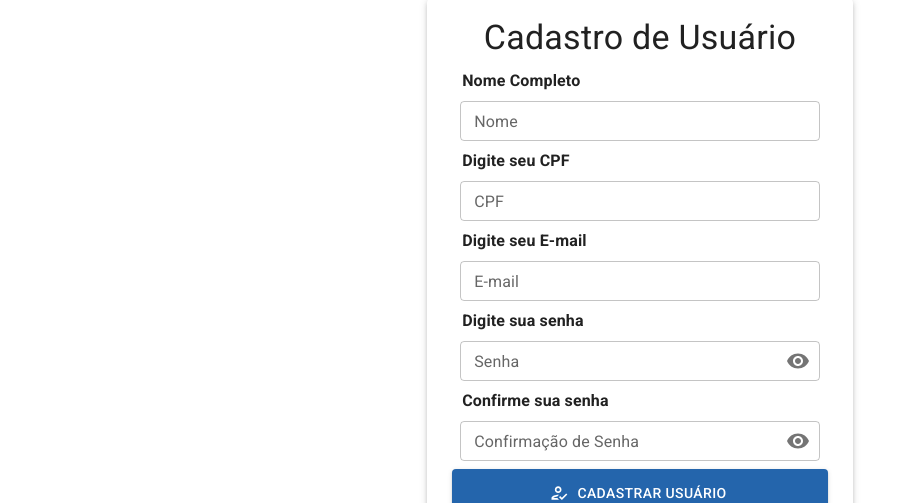
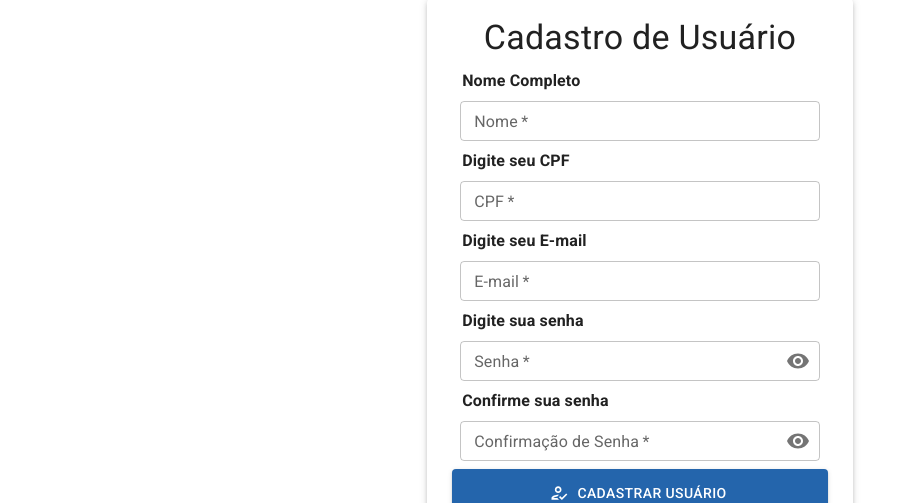
Before and after one commit to Andreloren/Note-System, a React (Vite) app: page /cadastro in a window 1280 px wide. Shown: the part 115-618 px from the top of the page, without its empty margins (0-918 px from the left). Built offline with nearby package versions, Linux system fonts and the light colour scheme.

Commit message:
Inputs e Buttons

```diff
--- a/src/page/cadastro/Cadastro.tsx
+++ b/src/page/cadastro/Cadastro.tsx
@@ -2,6 +2,7 @@ import * as React from "react";
 import { Box, Paper } from "@mui/material";
 import HowToRegOutlinedIcon from "@mui/icons-material/HowToRegOutlined";
 import { useNavigate } from "react-router-dom";
+import { useEffect, useState } from "react";
 
 import { Heading } from "../../shared/components/heading/Heading";
 import { boxStyledLog as boxStyledCad } from "../../shared/components/login/LoginStyled";
@@ -24,12 +25,20 @@ export interface Users extends UserLog {
 }
 
 export const Cadastro: React.FC = () => {
-  const [nome, setNome] = React.useState("");
-  const [cpf, setCpf] = React.useState("");
-  const [email, setEmail] = React.useState("");
-  const [senha, setSenha] = React.useState("");
-  const [repsenha, setRepsenha] = React.useState("");
-  const [dados, setDados] = React.useState<Users[]>(
+  const [nome, setNome] = useState("");
+  const [nomeValido, setNomeValido] = useState(false);
+
+  const [cpf, setCpf] = useState("");
+  const [cpfValido, setcpfValido] = useState(false);
+
+  const [email, setEmail] = useState("");
+  const [emailValido, setEmailValido] = useState(false);
+
+  const [senha, setSenha] = useState("");
+  const [repsenha, setRepsenha] = useState("");
+  const [senhaValido, setSenhaValido] = useState(false);
+
+  const [dados, setDados] = useState<Users[]>(
     JSON.parse(localStorage.getItem("Users") ?? "[]")
   );
   const navigate = useNavigate();
@@ -50,57 +59,69 @@ export const Cadastro: React.FC = () => {
         <Box sx={formBoxStyledCad}>
           <Label htmlFor="nome" texto="Nome Completo"></Label>
           <Input
+            obrigatorio={true}
             error={false}
             size="small"
             placeholder="Nome"
-            valor=""
+            valor={nome}
             textoAjuda=""
             cor="primary"
+            tipo="text"
             tamanhoInput="40ch"
             identificador="outlined-size-small"
-            onChange={(e) => setNome(e.target.value)}
+            meuOnChange={(e) => setNome(e.target.value)}
           />
           <Label htmlFor="cpf" texto="Digite seu CPF"></Label>
           <Input
+            obrigatorio={true}
             error={false}
             size="small"
             placeholder="CPF"
-            valor=""
+            valor={cpf}
             textoAjuda=""
             cor="primary"
+            tipo="text"
             tamanhoInput="40ch"
             identificador="outlined-size-normal"
-            onChange={(e) => setCpf(e.target.value)}
+            meuOnChange={(e) => setCpf(e.target.value)}
           />
           <Label htmlFor="email" texto="Digite seu E-mail"></Label>
           <Input
+            obrigatorio={true}
             error={false}
             size="small"
             placeholder="E-mail"
-            valor=""
+            valor={email}
             textoAjuda=""
             cor="primary"
+            tipo="email"
             tamanhoInput="40ch"
             identificador="outlined-size-normal"
-            onChange={(e) => setEmail(e.target.value)}
+            meuOnChange={(e) => setEmail(e.target.value)}
           />
           <Label htmlFor="senha" texto="Digite sua senha"></Label>
           <InputSenha
+            obrigatorio={true}
             sizeInput="small"
+            valor={senha}
             sizeLabel="small"
             cor="primary"
             placeholder="Senha"
             tamanhoInput="40ch"
             identificador="outlined-adornment-password"
+            meuOnChange={(e) => setSenha(e.target.value)}
           />
           <Label htmlFor="repSenha" texto="Confirme sua senha"></Label>
           <InputSenha
+            obrigatorio={true}
             sizeInput="small"
             sizeLabel="small"
             cor="primary"
+            valor={repsenha}
             placeholder="Confirmação de Senha"
             tamanhoInput="40ch"
             identificador="outlined-adornment-password"
+            meuOnChange={(e) => setRepsenha(e.target.value)}
           />
           <Button
             iconButton={<HowToRegOutlinedIcon />}
--- a/src/page/login/Login.tsx
+++ b/src/page/login/Login.tsx
@@ -35,9 +35,13 @@ export const Login: React.FC = () => {
         <Box sx={formBoxStyledLog}>
           <Label htmlFor="cpf" texto="Digite seu CPF"></Label>
           <Input
+            obrigatorio={true}
+            error={false}
+            // valor={cpf}
+            tipo="text"
+            // meuOnChange={(e) => setCpf(e.target.value)}
             size="medium"
             placeholder="CPF"
-            valor=""
             textoAjuda=""
             cor="primary"
             tamanhoInput="40ch"
@@ -45,6 +49,9 @@ export const Login: React.FC = () => {
           />
           <Label htmlFor="senha" texto="Digite sua senha"></Label>
           <InputSenha
+            obrigatorio={true}
+            // valor={senha}
+            // meuOnChange={(e) => setSenha(e.target.value)}
             cor="primary"
             placeholder="Senha"
             tamanhoInput="40ch"
@@ -58,6 +65,9 @@ export const Login: React.FC = () => {
             cor="primary"
             tamanho="medium"
             variacao="contained"
+            myOnClick={() => {
+              console.log("clicou");
+            }}
           ></Button>
           <Link
             sx={FooterStyled}
--- a/src/shared/components/inputs/Input.tsx
+++ b/src/shared/components/inputs/Input.tsx
@@ -21,8 +21,10 @@ interface InputProps {
   tamanhoInput: string;
   identificador: string;
   size: inputSize;
-  onChange?: React.ChangeEventHandler<HTMLInputElement>;
+  meuOnChange?: React.ChangeEventHandler<HTMLInputElement>;
   error?: boolean;
+  obrigatorio?: boolean;
+  tipo: string;
 }
 
 export const Input: React.FC<InputProps> = ({
@@ -33,8 +35,10 @@ export const Input: React.FC<InputProps> = ({
   tamanhoInput,
   identificador,
   size,
-  onChange,
+  meuOnChange,
   error,
+  tipo,
+  obrigatorio,
 }) => {
   return (
     <Box
@@ -48,13 +52,15 @@ export const Input: React.FC<InputProps> = ({
       <div>
         <TextField
           error={error}
-          onChange={onChange}
+          onChange={meuOnChange}
           size={size}
           helperText={textoAjuda}
           label={placeholder}
           id={identificador}
-          defaultValue={valor}
+          value={valor}
           color={cor}
+          type={tipo}
+          required={obrigatorio}
         />
       </div>
     </Box>
@@ -64,7 +70,7 @@ export const Input: React.FC<InputProps> = ({
 //INPUT SENHA
 interface State {
   password?: string;
-  showPassword?: boolean;
+  mostrarSenha?: boolean;
   placeholder?: label;
   cor?: textFieldColor;
   tamanhoInput?: string;
@@ -72,12 +78,12 @@ interface State {
   sizeLabel?: inputLabel;
   sizeInput?: inputSize;
   error?: boolean;
-  required?: boolean;
+  meuOnChange?: React.ChangeEventHandler<HTMLInputElement>;
+  valor?: string;
+  obrigatorio?: boolean;
 }
 
 export const InputSenha: React.FC<State> = ({
-  password,
-  showPassword,
   placeholder,
   cor,
   tamanhoInput,
@@ -85,22 +91,21 @@ export const InputSenha: React.FC<State> = ({
   sizeInput,
   sizeLabel,
   error,
-  required,
+  meuOnChange,
+  valor,
+  obrigatorio,
 }) => {
-  const [values, setValues] = React.useState<State>({
-    password: "",
-    showPassword: false,
-  });
+  const [values, setValues] = React.useState<State>({ mostrarSenha: false });
 
-  const handleChange =
-    (prop: keyof State) => (event: React.ChangeEvent<HTMLInputElement>) => {
-      setValues({ ...values, [prop]: event.target.value });
-    };
+  // const handleChange =
+  //   (prop: keyof State) => (event: React.ChangeEvent<HTMLInputElement>) => {
+  //     setValues({ ...values, [prop]: event.target.value });
+  //   };
 
   const handleClickShowPassword = () => {
     setValues({
       ...values,
-      showPassword: !values.showPassword,
+      mostrarSenha: !values.mostrarSenha,
     });
   };
 
@@ -115,20 +120,23 @@ export const InputSenha: React.FC<State> = ({
       <div>
         <FormControl sx={{ m: 1, width: tamanhoInput }} variant="outlined">
           <InputLabel
-            // error
+            required={obrigatorio}
+            error={error}
             htmlFor="outlined-adornment-password"
             size={sizeLabel}
           >
             {placeholder}
           </InputLabel>
           <OutlinedInput
+            required={obrigatorio}
             error={error}
             size={sizeInput}
             color={cor}
             id={identificador}
-            type={values.showPassword ? "text" : "password"}
-            value={values.password}
-            onChange={handleChange("password")}
+            type={values.mostrarSenha ? "text" : "password"}
+            value={valor}
+            onChange={meuOnChange}
+            // onChange={handleChange("password")}
             endAdornment={
               <InputAdornment position="end">
                 <IconButton
@@ -137,7 +145,7 @@ export const InputSenha: React.FC<State> = ({
                   onMouseDown={handleMouseDownPassword}
                   edge="end"
                 >
-                  {values.showPassword ? <VisibilityOff /> : <Visibility />}
+                  {values.mostrarSenha ? <VisibilityOff /> : <Visibility />}
                 </IconButton>
               </InputAdornment>
             }
```
